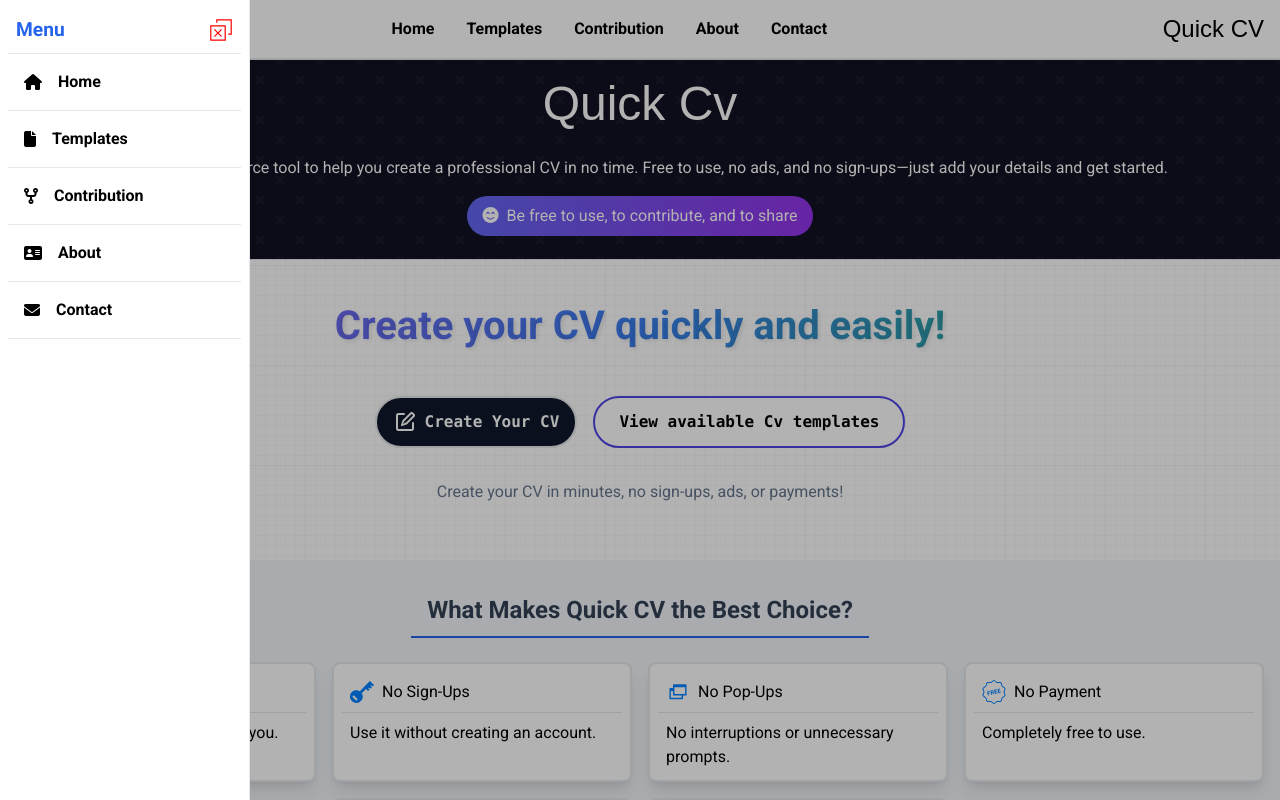
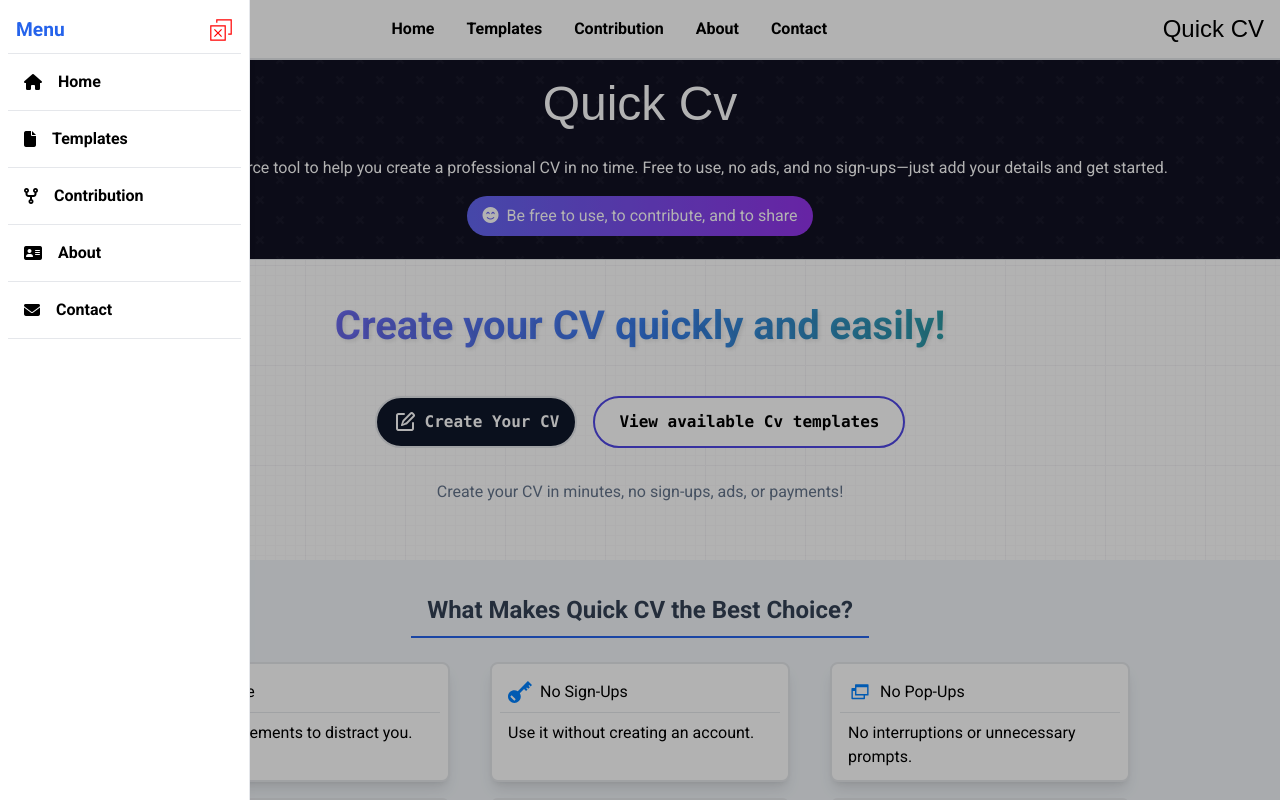
Before and after one commit to Adam-Elmi/Quick-CV, a React (Vite) app: page / in a window 1280 px wide. Both pictures are taken after a click on the button 36 px from the left and 25 px from the top of the page. Shown: the top 800 px of the page. Built offline with nearby package versions, Linux system fonts and the light colour scheme; a web font is replaced by a local one.

Commit message:
Made Some Changes

```diff
--- a/src/Helper-Components/Modal.jsx
+++ /dev/null
@@ -1,5 +0,0 @@
-export default function Modal() {
-    return (
-        <></>
-    )
-}
--- a/src/Site-Components/Hero-Section.jsx
+++ b/src/Site-Components/Hero-Section.jsx
@@ -62,7 +62,7 @@ function LowerSection() {
           {features.map((feature, id) => (
             <div
               key={id}
-              className="w-[300px] min-h-[120px] max-w-full p-2 shadow-lg bg-white rounded-lg flex flex-col border-2"
+              className="w-[300px] min-h-[120px] max-w-full p-2 shadow-lg bg-white rounded-lg flex flex-col border-2 mx-3"
             >
               <div className="flex gap-2 border-b p-2 mb-2">
                 <span>{feature.icon}</span>
--- a/src/Site-Components/SideBar.jsx
+++ b/src/Site-Components/SideBar.jsx
@@ -12,7 +12,7 @@ const stopEvent = (e) => {
     // Container - Element with background color rgba(0.3, 0.3, 0.3, 0.3) (semi-transparent)
     <div
       onClick={handleVisibility}
-      className={`w-full h-screen transition-all duration-300 ease-in-out fixed top-0 left-0 bg-[rgba(0.3,0.3,0.3,0.3)] ${
+      className={`w-full h-screen transition-all duration-300 ease-in-out z-[999] fixed top-0 left-0 bg-[rgba(0.3,0.3,0.3,0.3)] ${
         isVisible ? "block opacity-100 visible" : "opacity-0 invisible"
       }`}
     >
--- a/src/Site-Components/Steps-Section.jsx
+++ b/src/Site-Components/Steps-Section.jsx
@@ -1,5 +1,5 @@
 import { steps } from "../Utilities/data";
-import teamImage from "/src/assets/images/team-5439.png"
+import teamImage from "/src/assets/images/team-5439.png";
 
 export default function StepsSection() {
   return (
```
